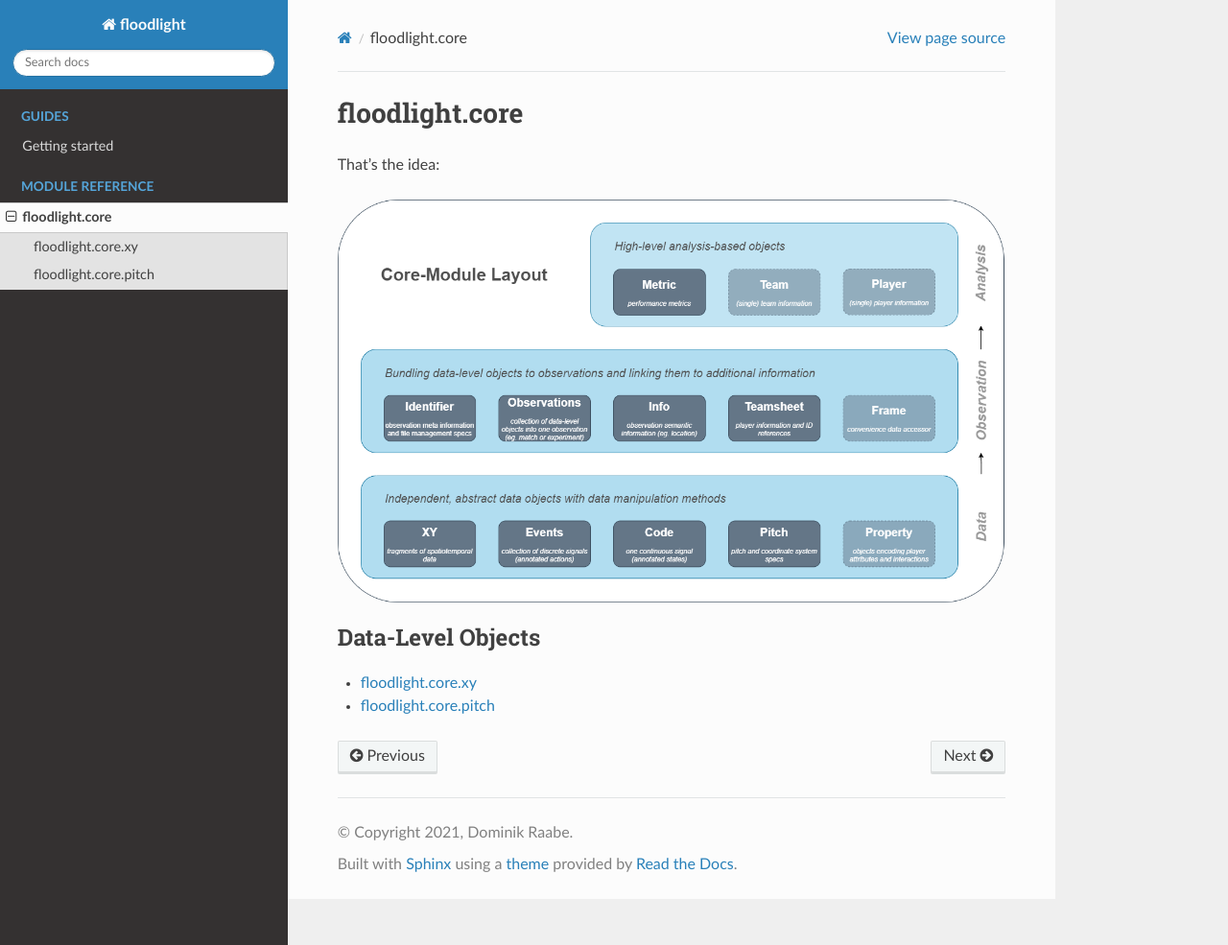
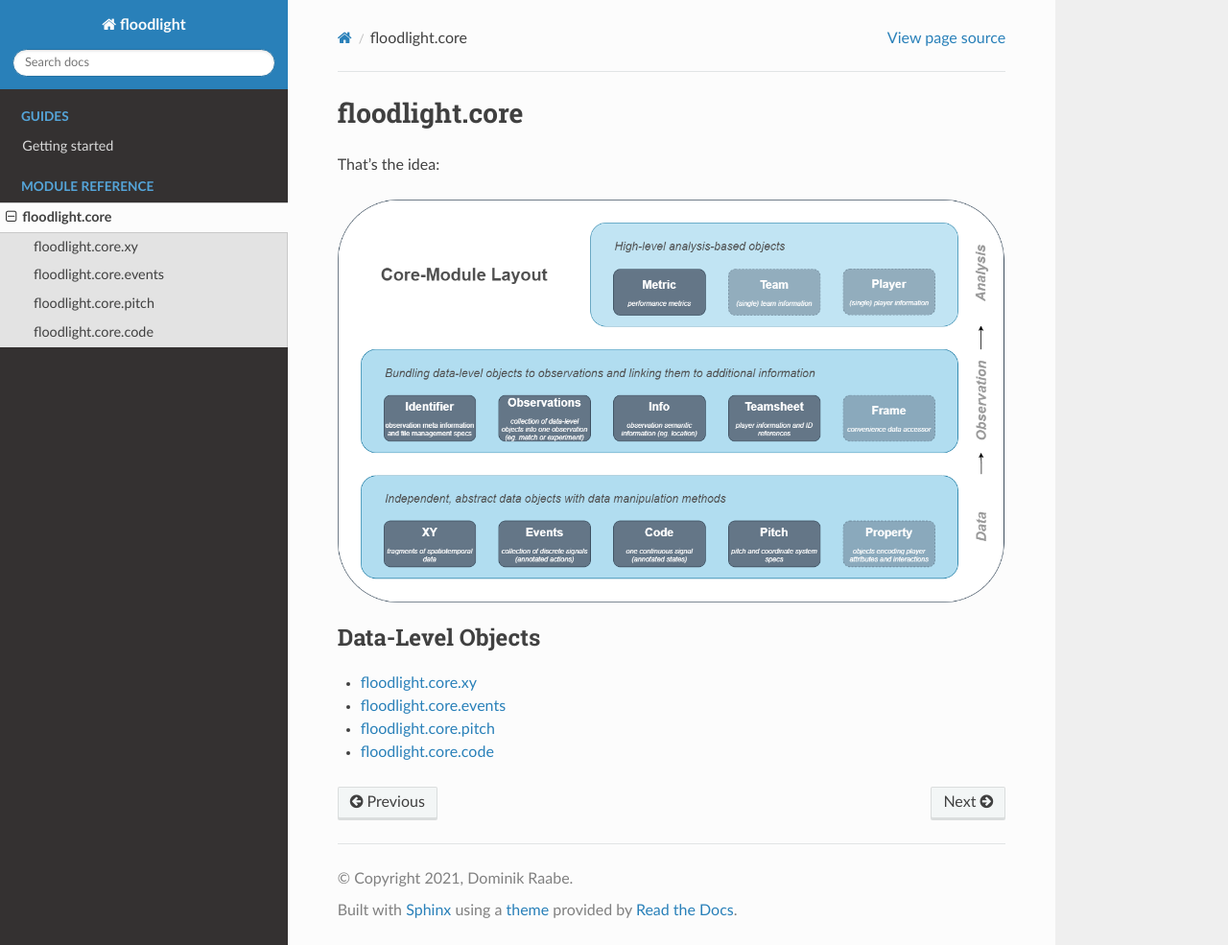
Before and after one commit to floodlight-sports/floodlight, a Sphinx documentation site: the page built from docs/source/modules/core/core.rst, in a window 1280 px wide and 985 px high. Shown: the whole window at 96% size. Built offline with Sphinx 7.4.7 and the Read the Docs theme 2.0.0, drawn with Linux system fonts in a browser that asks for light colours.

Commit message:
docs: add reference for code and events

```diff
--- /dev/null
+++ b/docs/source/modules/core/code.rst
@@ -0,0 +1,6 @@
+====================
+floodlight.core.code
+====================
+
+.. automodule:: floodlight.core.code
+    :members:
--- a/docs/source/modules/core/core.rst
+++ b/docs/source/modules/core/core.rst
@@ -11,4 +11,6 @@ That's the idea:
    :caption: Data-Level Objects
 
    xy
+   events
    pitch
+   code
--- /dev/null
+++ b/docs/source/modules/core/events.rst
@@ -0,0 +1,6 @@
+======================
+floodlight.core.events
+======================
+
+.. automodule:: floodlight.core.events
+    :members:
```
